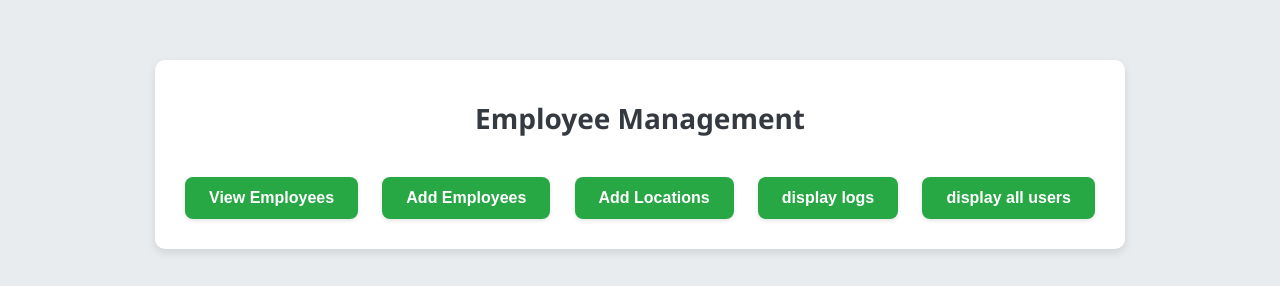
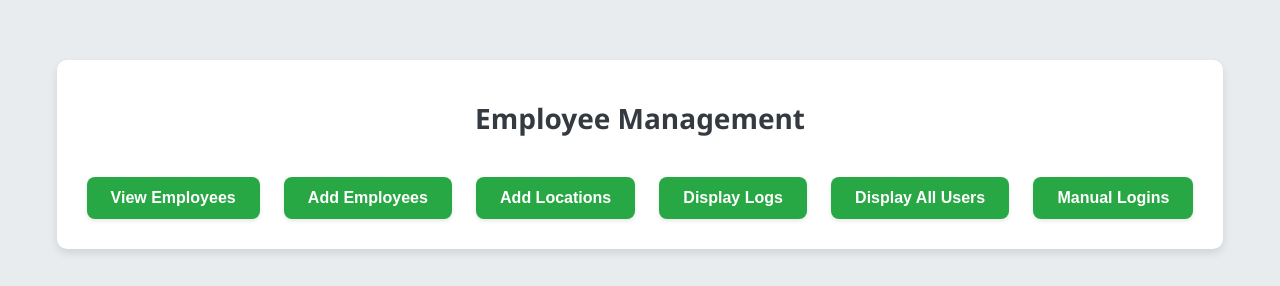
Before and after one commit to bakshivaishvik/MYsihproj, a website: page www/js/adminlogin.html in a window 1280 px wide. Shown: the part 142-428 px from the top of the page. Drawn offline with Linux system fonts and the light colour scheme.

Commit message:
Update adminlogin.html

```diff
--- a/www/js/adminlogin.html
+++ b/www/js/adminlogin.html
@@ -85,8 +85,9 @@
     <button id="view-employees-btn">View Employees</button>
     <button id="add-employees-btn">Add Employees</button>
     <button id="add-locations-btn">Add Locations</button>
-    <button id="disp-logs-btn">display logs</button>
-    <button id="disp-pos-btn">display all users</button>
+    <button id="disp-logs-btn">Display Logs</button>
+    <button id="disp-pos-btn">Display All Users</button>
+    <button id="manual-logins-btn">Manual Logins</button>
 </div>
 
 <div class="container logout-container">
@@ -103,14 +104,20 @@
         window.location.href = 'login.html';
     });
 
-    document.getElementById('add-locations-btn').addEventListener('click',function(){
+    document.getElementById('add-locations-btn').addEventListener('click', function(){
         window.location.href = 'addloc.html';
     });
-    document.getElementById('disp-logs-btn').addEventListener('click',function(){
+
+    document.getElementById('disp-logs-btn').addEventListener('click', function(){
         window.location.href = 'displogs.html';
     });
-    document.getElementById('disp-pos-btn').addEventListener('click',function(){
+
+    document.getElementById('disp-pos-btn').addEventListener('click', function(){
         window.location.href = 'disp_positions.html';
+    });
+
+    document.getElementById('manual-logins-btn').addEventListener('click', function(){
+        window.location.href = 'manual_login.html';
     });
 
     document.addEventListener('DOMContentLoaded', function() {
@@ -122,7 +129,7 @@
                 alert('An error occurred during logout. Please try again.');
             }
         });
-         });
+    });
 </script>
 </body>
 </html>
```
